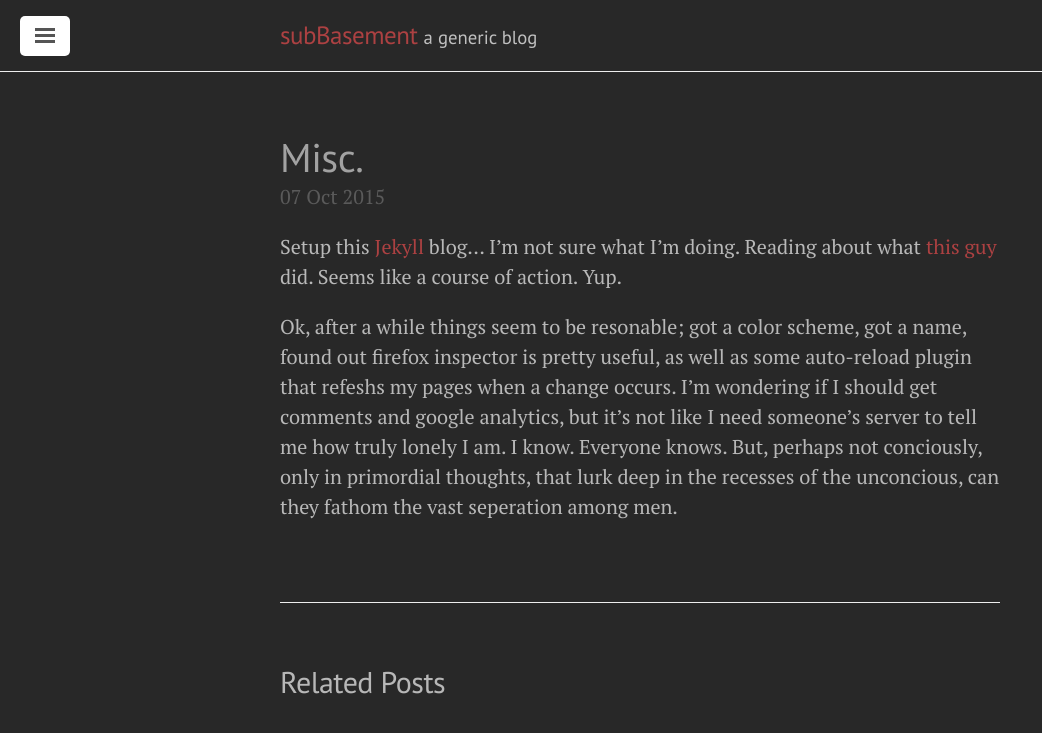
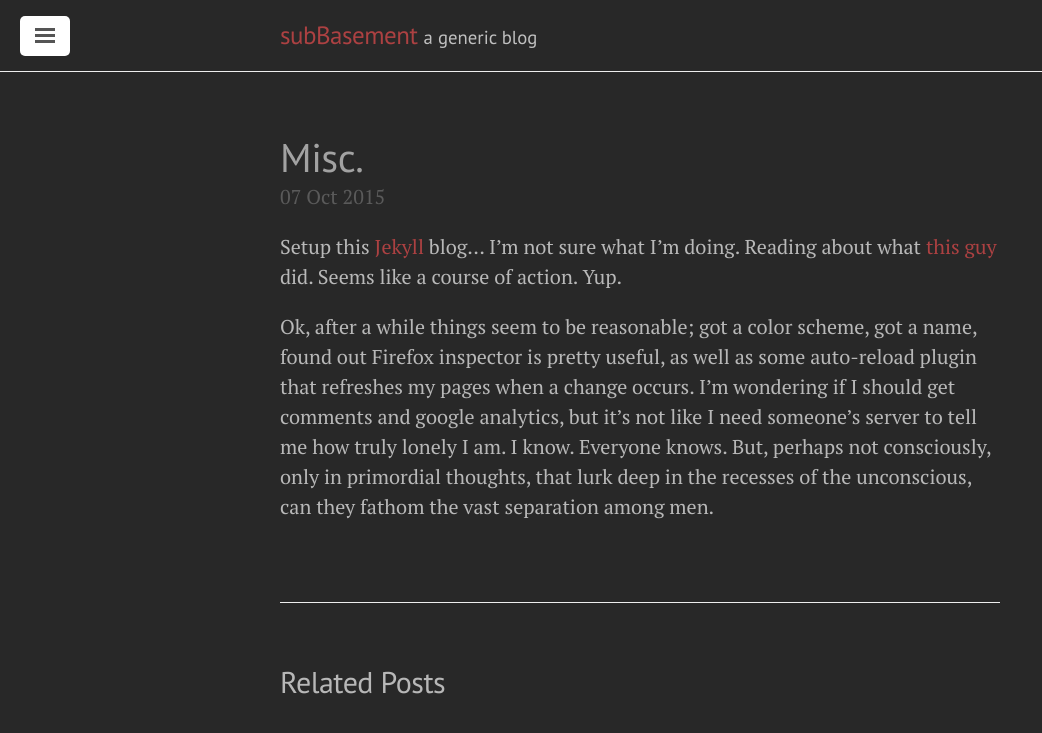
Before and after one commit to hahahahaman/hahahahaman.github.io, a Jekyll site: the page built from _posts/2015-10-07-misc.md, in a window 1280 px wide. Shown: the top 733 px of the page, without its empty margins (0-1042 px from the left). Built offline with Jekyll 4.4.1, drawn with Linux system fonts in a browser that asks for light colours.

Commit message:
fixed some typos

```diff
--- a/_posts/2015-10-07-misc.md
+++ b/_posts/2015-10-07-misc.md
@@ -4,4 +4,4 @@ title: Misc.
 ---
 Setup this [Jekyll](http://jekyllrb.com) blog... I'm not sure what I'm doing. Reading about what [this guy](http://joshualande.com/jekyll-github-pages-poole/) did. Seems like a course of action. Yup.
 
-Ok, after a while things seem to be resonable; got a color scheme, got a name, found out firefox inspector is pretty useful, as well as some auto-reload plugin that refeshs my pages when a change occurs. I'm wondering if I should get comments and google analytics, but it's not like I need someone's server to tell me how truly lonely I am. I know. Everyone knows. But, perhaps not conciously, only in primordial thoughts, that lurk deep in the recesses of the unconcious, can they fathom the vast seperation among men.
+Ok, after a while things seem to be reasonable; got a color scheme, got a name, found out Firefox inspector is pretty useful, as well as some auto-reload plugin that refreshes my pages when a change occurs. I'm wondering if I should get comments and google analytics, but it's not like I need someone's server to tell me how truly lonely I am. I know. Everyone knows. But, perhaps not consciously, only in primordial thoughts, that lurk deep in the recesses of the unconscious, can they fathom the vast separation among men.
```
Also changed, not shown: about.md (+1 -1 lines).
